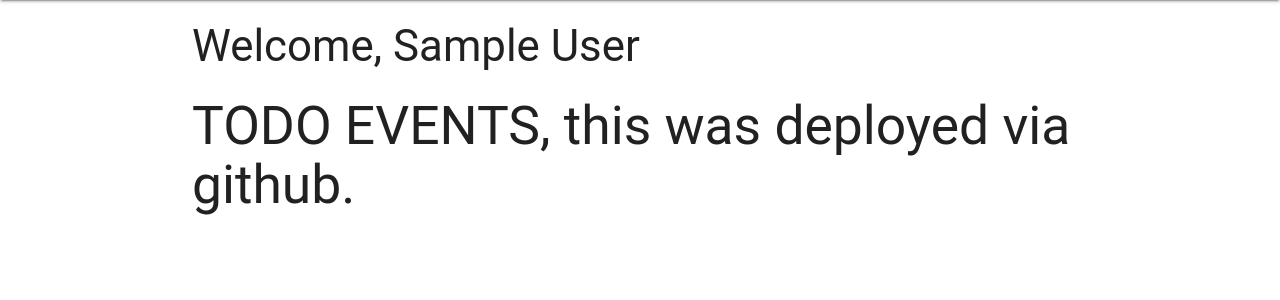
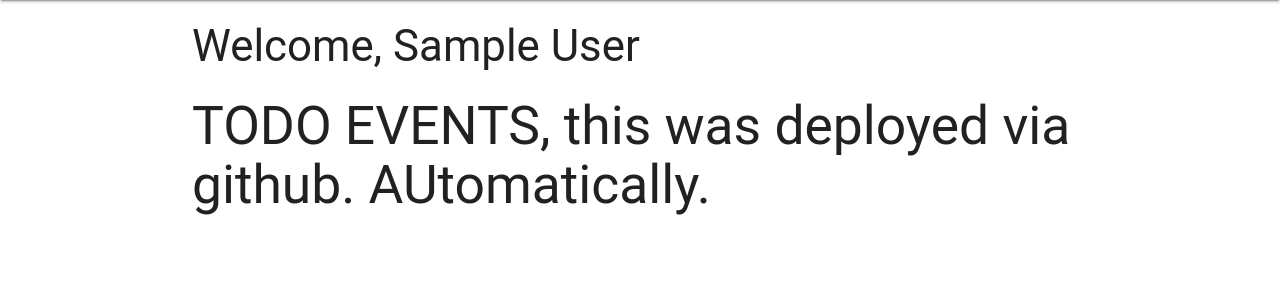
Before and after one commit to potray/TFM-Web, a Django app: page /profile/ in a window 1280 px wide. Shown: the part 64-364 px from the top of the page. Run offline with Django 3.2, Linux system fonts and the light colour scheme; the visitor is signed in with stand-in values (Sample User, id 1); some libraries are stand-ins or nearby versions; some web fonts are replaced.

Commit message:
Testing automatic deployment in heroku.

```diff
--- a/tfm/templates/profile.html
+++ b/tfm/templates/profile.html
@@ -5,5 +5,5 @@
 {% block content %}
     <h3>Welcome, {{ user.first_name }} {{ user.last_name }}</h3>
 
-    <h2>TODO EVENTS, this was deployed via github.</h2>
+    <h2>TODO EVENTS, this was deployed via github. AUtomatically.</h2>
 {% endblock content %}
```
